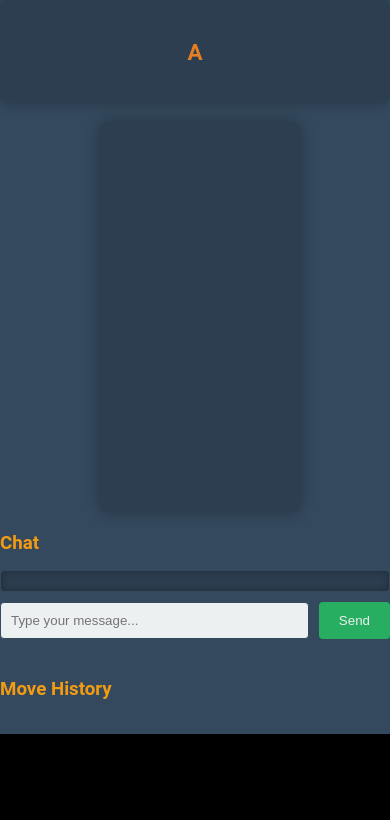
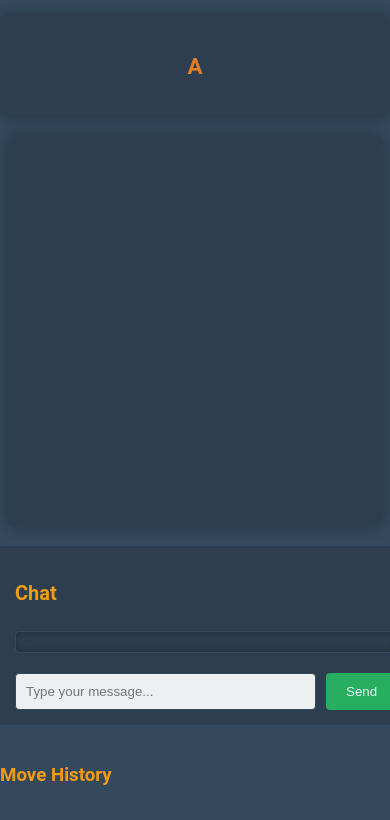
Before and after one commit to RishabhSharma02/HitWicket_Rishabh_Sharma_21BLC1178, a plain HTML site: page client/index.html in a window 390 px wide. Shown: the part 155-975 px from the top of the page. Before the commit the page ends 889 px from the top, so only its background shows below. Drawn offline with nearby package versions, Linux system fonts and the light colour scheme.

Commit message:
some changes to html css

```diff
--- a/client/style.css
+++ b/client/style.css
@@ -8,13 +8,14 @@ body {
     justify-content: center;
     align-items: center;
     height: 100vh;
+    margin-top: 50px;
 }
 
 .container {
     justify-content: center;
     align-items: center;
     text-align: center;
-    max-width: 600px;
+
     width: 100%;
     background-color: #34495e;
     padding: 20px;
@@ -52,6 +53,8 @@ h1 {
 }
 
 #game-board {
+    margin-right: 40%;
+    margin-left: 35%;
     display: grid;
     grid-template-columns: repeat(5, 70px);
     grid-template-rows: repeat(5, 70px);
@@ -60,8 +63,27 @@ h1 {
     border-radius: 8px;
     background-color: #2c3e50;
     box-shadow: 0 0 15px rgba(0, 0, 0, 0.3);
-    margin-left: 100px ;
-    margin-right: 90px;
+}
+
+@media (max-width: 1200px) {
+    #game-board {
+        margin-right: 10%;
+        margin-left: 10%;
+    }
+}
+
+@media (max-width: 800px) {
+    #game-board {
+        margin-right: 5%;
+        margin-left: 5%;
+    }
+}
+
+@media (max-width: 480px) {
+    #game-board {
+        margin-right: 2%;
+        margin-left: 2%;
+    }
 }
 
 .cell {
@@ -71,23 +93,23 @@ h1 {
     cursor: pointer;
     border-radius: 4px;
     font-size: 1.8em;
-    transition: background-color 0.3s ease, transform 0.2s ease; /* Smooth transitions for interactions */
+    transition: background-color 0.3s ease, transform 0.2s ease;
     background-color: #ecf0f1;
-    box-shadow: inset 0 0 8px rgba(0, 0, 0, 0.2); /* Inner shadow for depth */
+    box-shadow: inset 0 0 8px rgba(0, 0, 0, 0.2);
 }
 
 .cell:hover {
-    transform: translateY(-3px); /* Lift effect on hover */
+    transform: translateY(-3px);
     background-color: #bdc3c7;
 }
 
 .cell.playerA, .cell.playerB {
     color: #ecf0f1;
-    background: linear-gradient(to bottom right, #c0392b, #e74c3c); /* Gradient for player A */
+    background: linear-gradient(to bottom right, #c0392b, #e74c3c);
 }
 
 .cell.playerB {
-    background: linear-gradient(to bottom right, #2980b9, #3498db); /* Gradient for player B */
+    background: linear-gradient(to bottom right, #2980b9, #3498db);
 }
 .confetti {
     position: fixed;
@@ -151,19 +173,30 @@ h1 {
 }
 
 #chat-container {
-    margin-top: 20px;
+    width: 98%;
+    height: 100%;
+    margin: 0;
     text-align: left;
+    background-color: #2c3e50;
+    border: none;
+    border-radius: 10;
+    display: flex;
+    flex-direction: column;
+    justify-content: space-between;
+    padding: 15px;
 }
 
 #chat-container h3 {
+    font-size: 20px;
     margin-bottom: 10px;
     color: #f39c12;
 }
 
 #chat-list {
+    flex: 1;
     list-style-type: none;
     padding: 0;
-    max-height: 100px;
+    max-height: 100%;
     overflow-y: auto;
     border: 1px solid #34495e;
     border-radius: 4px;
@@ -173,13 +206,10 @@ h1 {
     margin-bottom: 10px;
 }
 
-#chat-list li {
-    margin-bottom: 5px;
-}
-
 .chat-input-group {
     display: flex;
     justify-content: space-between;
+    margin-top: 10px;
 }
 
 #chat-input {
@@ -206,6 +236,7 @@ h1 {
     background-color: #2ecc71;
 }
 
+
 #game-over {
     margin-top: 20px;
 }
```
